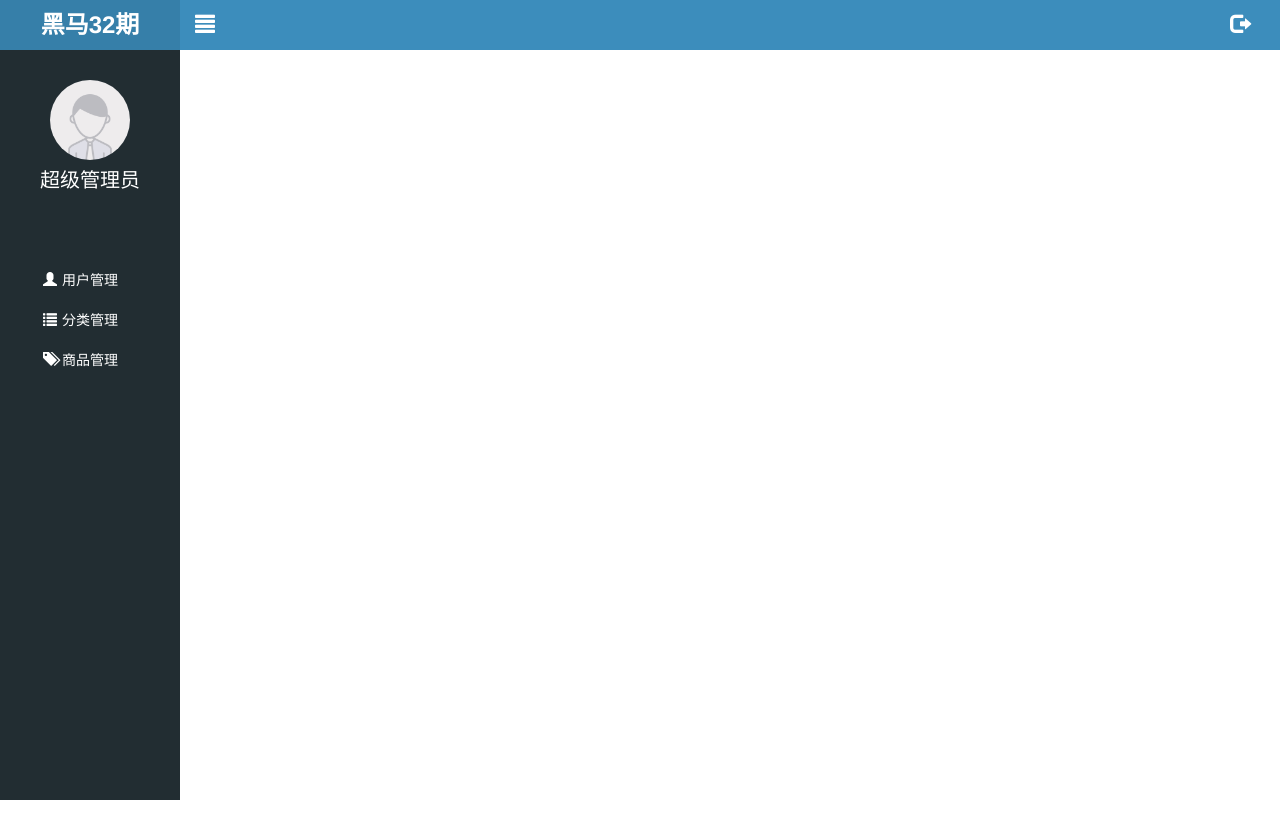
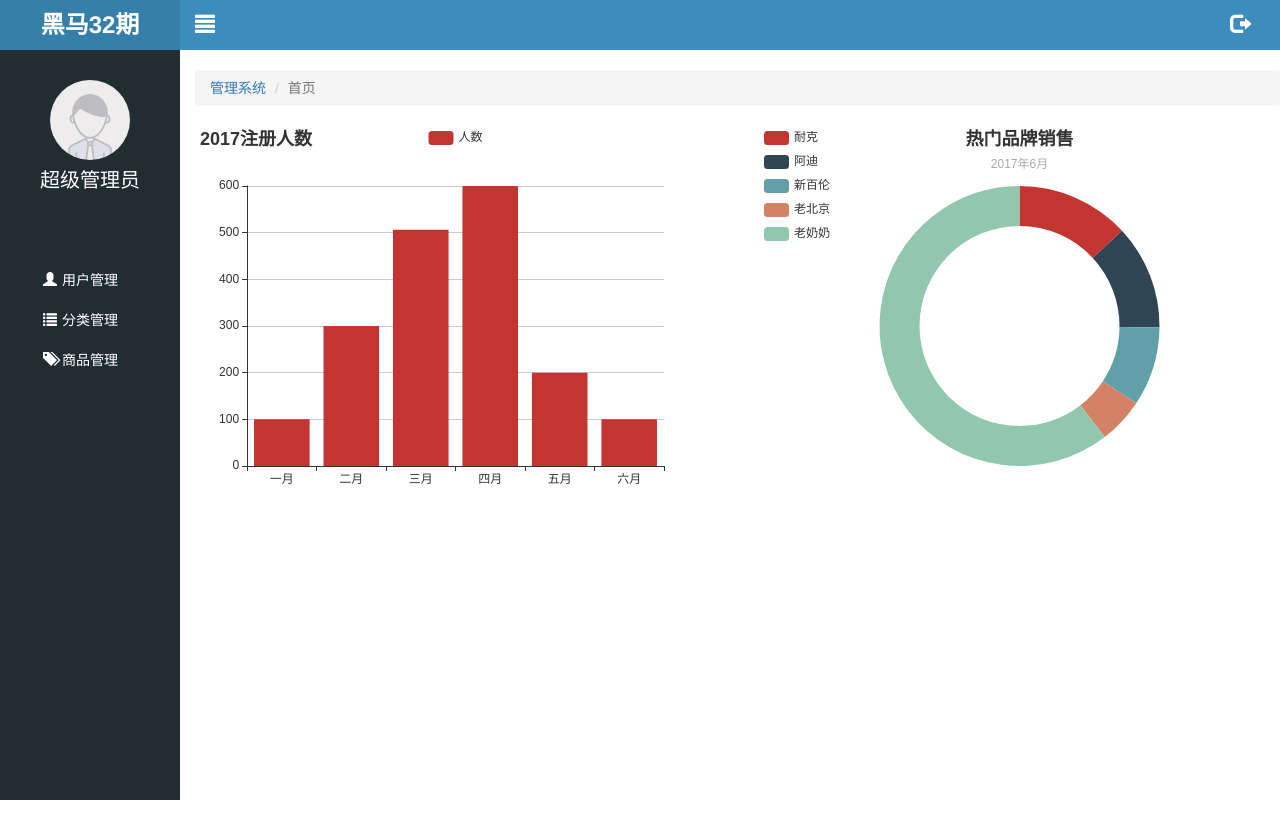
Before and after one commit to Bomberman1/My-Frist-Repository, a website: page public/back/index.html in a window 1280 px wide. Before the commit the page ends 800 px from the top, so only its background shows below. Drawn offline with Linux system fonts and the light colour scheme; no server answers.

Commit message:
index编写完成

```diff
--- a/public/back/index.html
+++ b/public/back/index.html
@@ -8,7 +8,7 @@
     <title>Document</title>
     <link rel="stylesheet" href="./lib/bootstrap/css/bootstrap.css">
     <link rel="stylesheet" href="./lib/bootstrap-validator/css/bootstrapValidator.css">
-    <link rel="stylesheet" href="./lib/nprogress/nprogress.js">
+    <link rel="stylesheet" href="./lib/nprogress/nprogress.css">
     <link rel="stylesheet" href="./css/comone.css">
     <link rel="stylesheet" href="./css/index.css">
 </head>
@@ -60,7 +60,17 @@
         </div>
     </nav>
     <div class="main">
-
+        <ol class="breadcrumb">
+            <li>
+                <a href="#">管理系统</a>
+            </li>
+            <li class="active">首页</li>
+        </ol>
+        <!-- 图表 -->
+        <div class="tubiao">
+            <div class="pull-left zhuzhuangtu"></div>
+            <div class="pull-right binzhuangtu"></div>
+        </div>
     </div>
     <!-- 遮盖层 -->
     <!-- Button trigger modal -->
@@ -71,11 +81,14 @@
         <div class="modal-dialog modal-sm">
             <div class="modal-content">
                 <div class="modal-header">
-              <button type="button" class="close" data-dismiss="modal" aria-label="Close"><span aria-hidden="true">&times;</span></button>
+                    <button type="button" class="close" data-dismiss="modal" aria-label="Close">
+                        <span aria-hidden="true">&times;</span>
+                    </button>
                     <h4 class="modal-title" id="myModalLabel">温馨提示</h4>
                 </div>
                 <div class="modal-body">
-                <p><i class="glyphicon glyphicon-info-sign"></i>您确定要退出后台管理系统吗？</p>
+                    <p>
+                        <i class="glyphicon glyphicon-info-sign"></i>您确定要退出后台管理系统吗？</p>
                 </div>
                 <div class="modal-footer">
                     <button type="button" class="btn btn-default" data-dismiss="modal">取消</button>
@@ -91,7 +104,9 @@
     <script src="./lib/nprogress/nprogress.js"></script>
     <script src="./js/common.js"></script>
     <script src="./js/islogin.js"></script>
+    <script src="./lib/echarts/echarts.common.min.js"></script>
     <script src="./js/login.js"></script>
+    <script src="./js/index.js"></script>
 </body>
 
 </html>
--- a/public/back/js/common.js
+++ b/public/back/js/common.js
@@ -4,9 +4,10 @@ $(document).ajaxStart(function () {
     NProgress.start();
 })
 //在ajaxStop()关闭
-$(document).ajaxStart(function () {
-    NProgress.done();
-})
+$(document).ajaxStop(function() {
+      // 当全部的ajax请求完成时, 关闭进度条
+      NProgress.done();
+  });
 
 $(function(){
     //点击分类管理展示div
@@ -28,12 +29,18 @@ $(function(){
             $('header').animate({
                 paddingLeft : 0+'px'
             },1000)
+            $('.main').animate({
+                paddingLeft : 0+'px'
+            },1000)
         }else{
             $('nav').animate({
                 left : 0+'px',
             },1000)
             $('header').animate({
                 paddingLeft : 180+'px'
+            },1000)
+            $('.main').animate({
+                paddingLeft : 195+'px'
             },1000)
         }
 
--- /dev/null
+++ b/public/back/js/index.js
@@ -0,0 +1,77 @@
+var myChart1 = echarts.init(document.querySelector('.zhuzhuangtu'));
+
+        // 指定图表的配置项和数据
+        var option1 = {
+            title: {
+                text: '2017注册人数'
+            },
+            tooltip: {},
+            legend: {
+                data:['人数']
+            },
+            xAxis: {
+                data: ["一月","二月","三月","四月","五月","六月"]
+            },
+            yAxis: {},
+            series: [{
+                name: '人数',
+                type: 'bar',
+                data: [100, 300, 506, 600, 200, 100]
+            }]
+        };
+
+        // 使用刚指定的配置项和数据显示图表。
+        myChart1.setOption(option1);
+
+var myChart2 = echarts.init(document.querySelector('.binzhuangtu'));
+
+var option2 = {
+        title : {
+            text : '热门品牌销售',
+            subtext:'2017年6月',
+            x:'center'
+        },
+        tooltip: {
+            trigger: 'item',
+            formatter: "{a} <br/>{b}: {c} ({d}%)"
+        },
+        legend: {
+            orient: 'vertical',
+            x: 'left',
+            data:['耐克','阿迪','新百伦','老北京','老奶奶']
+        },
+        series: [
+            {
+                name:'品牌',
+                type:'pie',
+                radius: ['50%', '70%'],
+                avoidLabelOverlap: false,
+                label: {
+                    normal: {
+                        show: false,
+                        position: 'center'
+                    },
+                    emphasis: {
+                        show: true,
+                        textStyle: {
+                            fontSize: '30',
+                            fontWeight: 'bold'
+                        }
+                    }
+                },
+                labelLine: {
+                    normal: {
+                        show: false
+                    }
+                },
+                data:[
+                    {value:335, name:'耐克'},
+                    {value:310, name:'阿迪'},
+                    {value:234, name:'新百伦'},
+                    {value:135, name:'老北京'},
+                    {value:1548, name:'老奶奶'}
+                ]
+            }
+        ]
+}
+myChart2.setOption(option2);
--- a/public/back/less/comone.less
+++ b/public/back/less/comone.less
@@ -4,6 +4,11 @@ a:hover,
 a:active {
   text-decoration: none;
 };
+ul,ol{
+    list-style: none;
+    padding: 0;
+    margin: 0;
+}
 h1,
 h2,
 h3,
--- a/public/back/less/index.less
+++ b/public/back/less/index.less
@@ -0,0 +1,19 @@
+.main{
+    width: 100%;
+    height: 100%;
+    padding-left: 195px;
+    padding-top: 50px;
+    .breadcrumb{
+        margin-top: 20px;
+    }
+    .tubiao{
+        width: 100%;
+        height: 100%;
+        // background-color: pink;
+        .pull-left,
+        .pull-right{
+            width: 48%;
+            height: 400px;
+        }
+    }
+}
```
Also changed, not shown: public/back/css/comone.css, public/back/css/index.css. Lines whose indentation alone changed are shown as unchanged.
